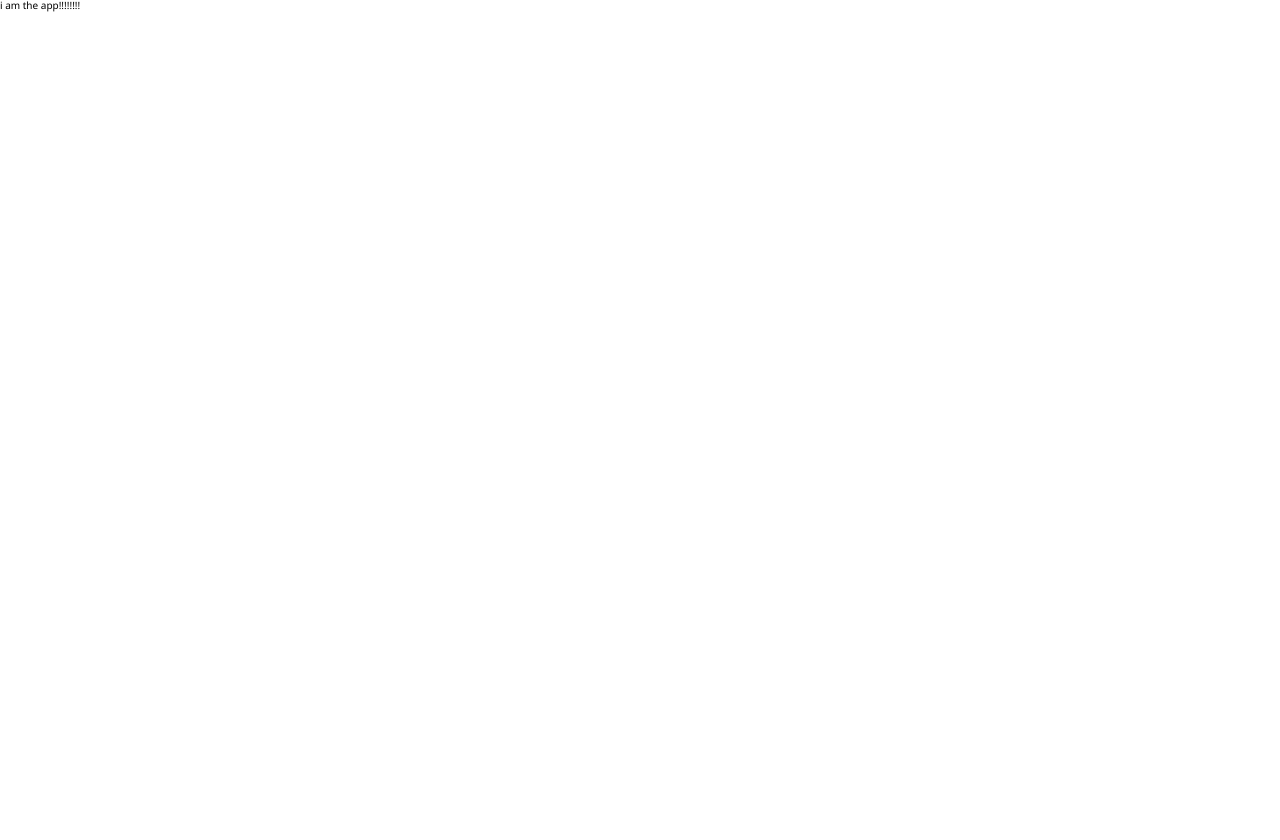
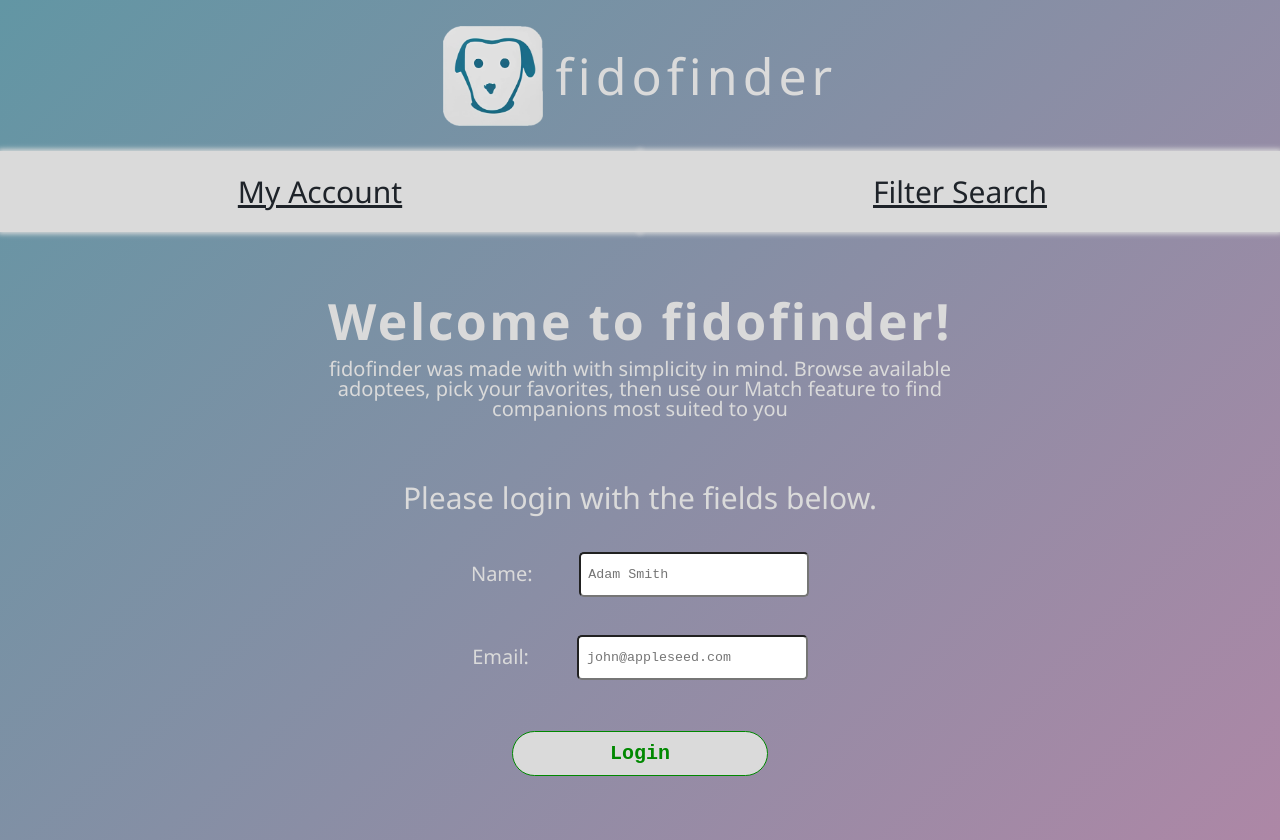
Before and after one commit to AvantGov/fidofinder, a React (Create React App) app in the folder client/: page / in a window 1280 px wide. Before the commit the page ends 800 px from the top, so only its background shows below. Built offline with nearby package versions, Linux system fonts and the light colour scheme.

Commit message:
working commit, got the landing page / login inputs worked out and styled along with the Nav and a welcome message

```diff
--- a/client/package.json
+++ b/client/package.json
@@ -16,6 +16,7 @@
     "react-router": "^6.10.0",
     "react-router-dom": "^6.10.0",
     "react-scripts": "5.0.1",
+    "uuid": "^9.0.0",
     "web-vitals": "^2.1.0"
   },
   "scripts": {
--- a/client/src/App.js
+++ b/client/src/App.js
@@ -1,5 +1,10 @@
 // * DEPENDS
 import React from 'react';
+import {Routes, Route } from 'react-router-dom';
+
+// * comps
+import Login from './Components/Login';
+import Nav from './Components/Nav';
 
 // * CSS
 import './CSS/App.css';
@@ -7,7 +12,10 @@ import './CSS/App.css';
 function App() {
   return (
     <div className="App">
-      i am the app!!!!!!!!
+      <Nav />
+      <Routes>
+        <Route exact path="/" element={<Login />} />
+      </Routes>
     </div>
   );
 }
--- a/client/src/CSS/App.css
+++ b/client/src/CSS/App.css
@@ -50,3 +50,17 @@ table {
 Html{
 	font-size: 62.5%;
 }
+
+.App {
+	height: 100%;
+	width: 100%;
+	display: flex;
+	flex-direction: column;
+	justify-content: space-between;
+	align-items: center;
+	background: rgb(98,150,164);
+	background: -moz-linear-gradient(135deg, rgba(98,150,164,1) 0%, rgba(173,135,166,1) 100%);
+	background: -webkit-linear-gradient(135deg, rgba(98,150,164,1) 0%, rgba(173,135,166,1) 100%);
+	background: linear-gradient(135deg, rgba(98,150,164,1) 0%, rgba(173,135,166,1) 100%);
+	filter: progid:DXImageTransform.Microsoft.gradient(startColorstr="#6296a4",endColorstr="#ad87a6",GradientType=1);
+}
--- a/client/src/CSS/Login.css
+++ b/client/src/CSS/Login.css
@@ -0,0 +1,67 @@
+.Login {
+    height: 100%;
+    width: 100%;
+    margin: 3% 0 3% 0;
+    display: flex;
+    flex-direction: column;
+    align-items: center;
+    justify-content: space-around;
+}
+
+.Login__caption {
+    color: #DADADA;
+    font-size: 3rem;
+    margin: 0 0 2% 0;
+}
+
+.Login__inputContainer {
+    height: 100%;
+    width: 30%;
+    display: flex;
+    flex-direction: row;
+    align-items: center;
+    justify-content: space-around;
+    color: #DADADA;
+    font-size: 2rem;
+    margin: 1% 0 2% 0 ;
+    transition: .3s ease-in-out;
+    border-radius: 15px;
+}
+
+.inputContainer__input:focus {
+    border: 2px solid #008800;
+}
+
+.inputContainer__input {
+    width: 60%;
+    height: 45px;
+    border-radius: 5px;
+    padding-left: 2%;
+    font-family: 'Courier New', Courier, monospace;
+}
+
+.Login__submit {
+    height: 45px;
+    width: 20%;
+    margin: 2% 0 2% 0;
+    background-color: #DADADA;
+    font-size: 2rem;
+    font-weight: 800;
+    transition: .25s ease-in-out;
+    font-family: 'Courier New', Courier, monospace;
+    border-radius: 25px;
+    border: 1px solid #008800;
+    color: #008800;
+}
+
+.Login__submit:hover {
+    background-color: #008800;
+    color: #DADADA;
+    border: 1px solid #DADADA;
+}
+
+.Login__submit:focus {
+    background-color: #008800;
+    color: #DADADA;
+    border: 1px solid #DADADA;
+}
--- a/client/src/CSS/Nav.css
+++ b/client/src/CSS/Nav.css
@@ -0,0 +1,59 @@
+.Nav {
+    height: 100%;
+    width: 100%;
+    display: flex;
+    flex-direction: column;
+    align-items: center;
+    justify-content: space-between;
+}
+
+.logo_Link {
+    height: 100%;
+    width: 100%;
+    text-decoration: none;
+    color: #DADADA;
+}
+
+.Nav__logoContainer {
+    height: 100%;
+    width: 100%;
+    display: flex;
+    align-items: center;
+    justify-content: center;
+    margin-top: 2%;
+}
+
+.logoContainer__name {
+    font-size: 5rem;
+    padding-left: 1%;
+    letter-spacing: 5px;
+}
+
+.Nav__navlinkContainer {
+    height: 100%;
+    width: 100%;
+    display: flex;
+    flex-direction: row;
+    align-items: center;
+    justify-content: space-around;
+    padding: 2% 0 2% 0;
+}
+
+.navlinkContainer__navlink {
+    height: 100%;
+    width: 50%;
+    padding: 2% 0 2% 0;
+    text-align: center;
+    text-decoration: underline;
+    color: #1E2329;
+    font-size: 3rem;
+    background-color: #DADADA;
+    transition: .4s ease-in-out;
+    box-shadow: 0px 0px 5px 2px #DADADA;
+}
+
+.navlinkContainer__navlink:hover {
+    background-color: #AD87A6;
+    color: #DADADA;
+    box-shadow: 0px 0px 20px 2px #AD87A6;
+}
--- /dev/null
+++ b/client/src/CSS/Welcome.css
@@ -0,0 +1,25 @@
+.Welcome {
+    height: 100%;
+    width: 100%;
+    display: flex;
+    flex-direction: column;
+    align-items: center;
+    justify-content: center;
+    margin: 0 0 5% 0;
+}
+
+.Welcome__header {
+    color: #DADADA;
+    font-size: 5rem;
+    font-weight: 800;
+    letter-spacing: 2.5px;
+}
+
+.Welcome__caption {
+    color: #DADADA;
+    font-size: 2rem;
+    height: 100%;
+    width: 50%;
+    margin: 1% 0 0 0;
+    text-align: center;
+}
--- a/client/src/Components/Login.js
+++ b/client/src/Components/Login.js
@@ -1,18 +1,46 @@
 // depends
-import React from 'react';
+import React, {useState, useEffect} from 'react';
+import { v4 as uuidv4 } from 'uuid';
+
+import Welcome from './Welcome';
+
 
 // css
 import '../CSS/Login.css';
 
+const Login = () => {
+    const [controller, setController] = useState({
+        UUID: uuidv4(),
+        uin_name: '',
+        uin_email: '',
+        loginStatus: false
 
-const Login = () => {
+    })
+
+    const handleLoginAttempt = () => {
+        // will handle the submission to the login endpoint
+        console.log("handling submission for login attempt:", controller)
+    }
 
     return (
         <div className='Login'>
-            i am the lgoin !!!!
+            <Welcome />
+            <p className='Login__caption'>Please login with the fields below.</p>
+
+            <div className='Login__inputContainer'>
+                <label className='inputContainer__label' id='lbl_loginname' htmlFor=''>Name:</label>
+                <input name='login_name' className='inputContainer__input' id='inp_loginname' type='text' placeholder='Adam Smith' onChange={(e) => {setController({...controller, uin_name: e.target.value})}}/>
+            </div>
+            <div className='Login__inputContainer'>
+                <label className='inputContainer__label' id='lbl_loginemail' htmlFor=''>Email:</label>
+                <input name='login_email' className='inputContainer__input' id='inp_loginemail' type='text' pattern='/^\w+([\.-]?\w+)*@\w+([\.-]?\w+)*(\.\w{2,3})+$/' placeholder='john@appleseed.com' onChange={(e) => {setController({...controller, uin_email: e.target.value})}} />
+            </div>
+
+            <button className='Login__submit' id='btn_loginsubmit' onClick={() => {handleLoginAttempt()}}>Login</button>
+
+
         </div>
     );
 };
 
-
 export default Login;
--- a/client/src/Components/Nav.js
+++ b/client/src/Components/Nav.js
@@ -0,0 +1,31 @@
+// depends
+import React from 'react';
+import { Link } from 'react-router-dom';
+
+// media
+import logo from '../assets/media/fidofinderlogo.png';
+
+// css
+import '../CSS/Nav.css';
+
+
+const Nav = () => {
+
+    return(
+        <div className='Nav'>
+            <Link to='/' className='logo_Link'>
+                <div className='Nav__logoContainer'>
+                    <img src={logo} className='logoContainer__logo' alt='logo home link' style={{height: '100px', width: '100px'}} />
+                    <p className='logoContainer__name'>fidofinder</p>
+                </div>
+            </Link>
+            <div className='Nav__navlinkContainer'>
+                <Link to='/' className='navlinkContainer__navlink'>My Account</Link>
+                <Link to='/' className='navlinkContainer__navlink'>Filter Search</Link>
+            </div>
+        </div>
+    );
+};
+
+
+export default Nav;
--- /dev/null
+++ b/client/src/Components/Welcome.js
@@ -0,0 +1,19 @@
+// depends
+import React from 'react';
+
+
+// css
+import '../CSS/Welcome.css'
+
+
+const Welcome = () => {
+
+    return (
+        <div className='Welcome'>
+            <h1 className='Welcome__header'>Welcome to fidofinder!</h1>
+            <p className='Welcome__caption'>fidofinder was made with with simplicity in mind. Browse available adoptees, pick your favorites, then use our Match feature to find companions most suited to you</p>
+        </div>
+    )
+};
+
+export default Welcome;
```
Also changed, not shown: 2 other files (tests, documents, lock files or other folders).
